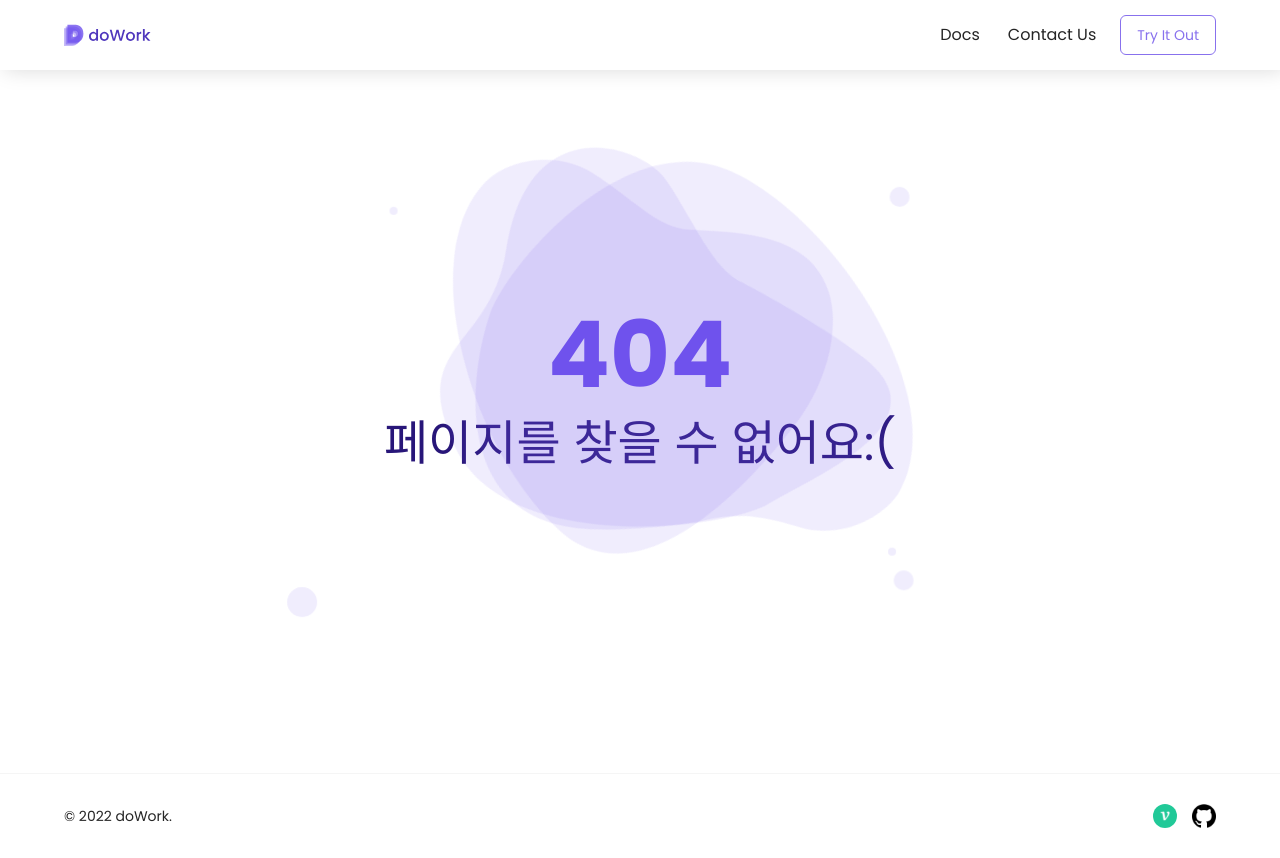
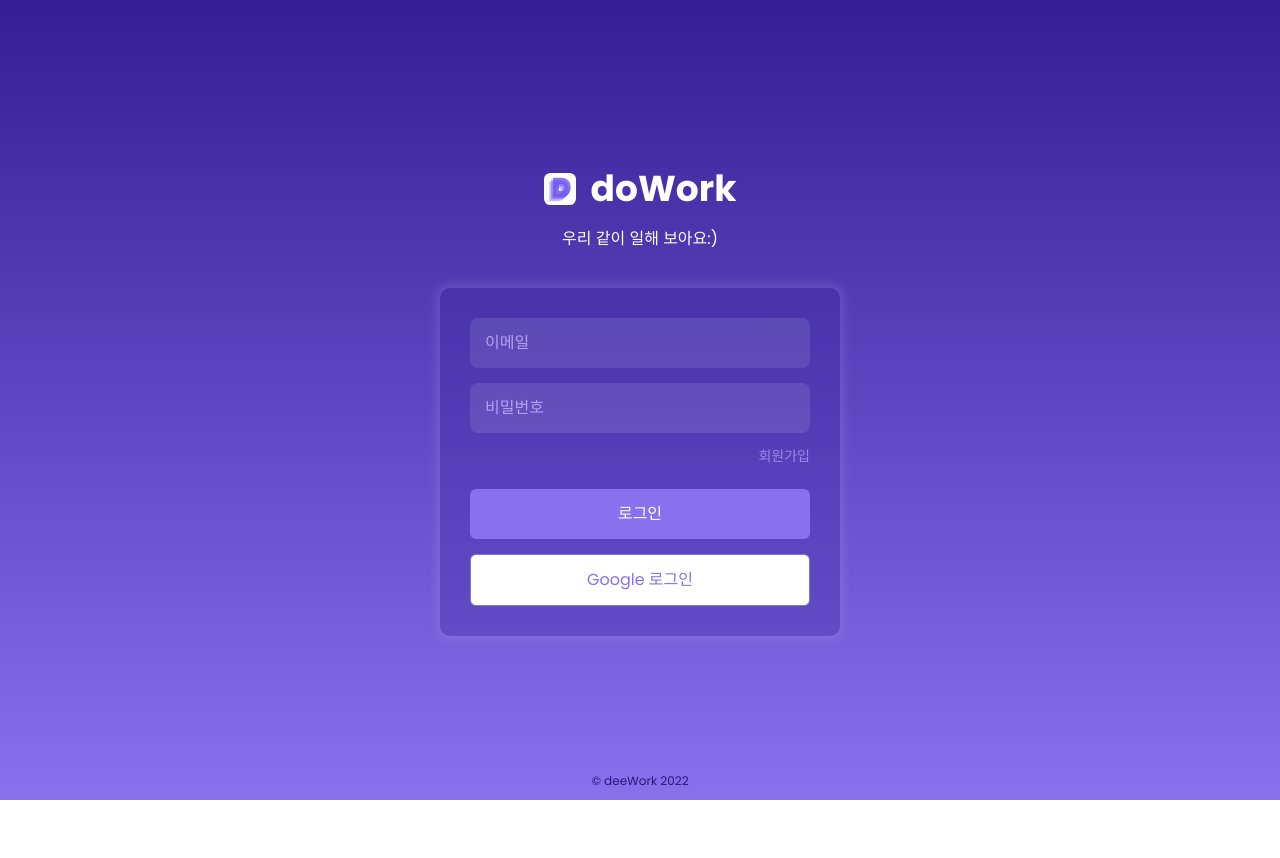
Before and after one commit to dee0518/NEXT_doWork, a Next.js app: page /login in a window 1280 px wide. Before the commit this address had no page. After the commit the page ends 800 px from the top, so only its background shows below. Built offline with nearby package versions, Linux system fonts and the light colour scheme.

Commit message:
:lipstick: Login UI 완료

```diff
--- /dev/null
+++ b/src/components/common/Button.tsx
@@ -0,0 +1,27 @@
+import styled from 'styled-components';
+
+type TProps = {
+  category?: string;
+  fontSize?: string;
+  lineheight?: string;
+};
+
+const Button = styled.button<TProps>`
+  width: 100%;
+  padding: 0 16px;
+  border: ${({ category, theme }) => (category === 'secondary' ? `1px solid ${theme.color_purple_50}` : 'none')};
+  border-radius: 6px;
+  font-size: ${({ fontSize }) => fontSize || '1.6rem'};
+  line-height: ${({ lineheight }) => lineheight || '50px'};
+  color: ${({ category, theme }) => (category === 'secondary' ? theme.color_purple_50 : theme.white)};
+  background: ${({ category, theme }) => {
+    if (category === 'cancel') return theme.color_gray_70;
+    if (category === 'disabeled') return theme.color_gray_90;
+    if (category === 'secondary') return theme.white;
+    return theme.color_purple_50;
+  }};
+  text-align: center;
+  text-transform: capitalize;
+`;
+
+export default Button;
--- /dev/null
+++ b/src/components/common/InputForm.tsx
@@ -0,0 +1,51 @@
+import styled from 'styled-components';
+
+type EventHandler = (e: any) => void;
+
+type TLabelProps = {
+  htmlFor: string;
+  [key: string]: string;
+};
+
+type TInputProps = {
+  id: string;
+  type: string;
+  [key: string]: string | boolean | EventHandler;
+};
+
+type TInputFormProps = {
+  label: TLabelProps;
+  input: TInputProps;
+};
+
+const InputForm = ({ label, input }: TInputFormProps) => {
+  const { htmlFor, ...labelProps } = label;
+  return (
+    <div>
+      <label htmlFor={htmlFor} {...labelProps} />
+      <Input {...input} />
+    </div>
+  );
+};
+
+export default InputForm;
+
+const Input = styled.input`
+  width: 100%;
+  padding: 13px;
+  border: 0;
+  border-radius: 4px;
+  background: ${({ theme }) => theme.color_gray_10};
+
+  input::placeholder {
+    color: ${({ theme }) => theme.color_gray_80};
+  }
+
+  input::-webkit-input-placeholder {
+    color: ${({ theme }) => theme.color_gray_80};
+  }
+
+  input:-ms-input-placeholder {
+    color: ${({ theme }) => theme.color_gray_80};
+  }
+`;
--- /dev/null
+++ b/src/pages/login.tsx
@@ -0,0 +1,185 @@
+import Link from 'next/link';
+import Image from 'next/image';
+import { useState } from 'react';
+import InputForm from 'components/Common/InputForm';
+import styled from 'styled-components';
+import { flexbox } from 'styles/mixin';
+import { mediaQuery768 } from 'styles/mediaQuery';
+import logo from 'images/common/logo.svg';
+import { SIGNUP } from 'constants/navigation';
+import Button from 'components/Common/Button';
+
+const Login = () => {
+  const [error, setError] = useState<string>('');
+  const [userInfo, setUserInfo] = useState({
+    email: '',
+    password: '',
+  });
+
+  const onChange = () => {};
+  const onSubmit = () => {};
+  const onClickAuth = () => {};
+
+  return (
+    <Container>
+      <H1>
+        <Logo src={logo} alt="do work" />
+        <Title aria-hidden="true">doWork</Title>
+      </H1>
+      <Message className={error ? 'error' : ''}>{error || '우리 같이 일해 보아요:)'}</Message>
+      <Inner>
+        <LoginForm className="login__form" onSubmit={onSubmit}>
+          <InputForm
+            input={{
+              id: 'email',
+              type: 'text',
+              name: 'email',
+              placeholder: '이메일',
+              value: userInfo.email,
+              onChange,
+            }}
+            label={{ htmlFor: 'email', className: 'blind', children: '이메일' }}
+          />
+          <InputForm
+            input={{
+              id: 'password',
+              type: 'password',
+              name: 'password',
+              placeholder: '비밀번호',
+              autoComplete: 'off',
+              value: userInfo.password,
+              onChange,
+            }}
+            label={{ htmlFor: 'password', className: 'blind', children: '비밀번호' }}
+          />
+          <SignUpLinkBtn href={SIGNUP}>회원가입</SignUpLinkBtn>
+          <Button type="submit" category="primary">
+            로그인
+          </Button>
+          <GoogleButton type="button" category="secondary" onClick={onClickAuth}>
+            Google 로그인
+          </GoogleButton>
+        </LoginForm>
+      </Inner>
+      <Copyright>&copy; deeWork {new Date().getFullYear()}</Copyright>
+    </Container>
+  );
+};
+
+export default Login;
+
+const Container = styled.div`
+  width: 100vw;
+  height: 100vh;
+  ${flexbox('column', 'nowrap', 'center', 'center')}
+  ${({ theme }) => `background: linear-gradient(to bottom, ${theme.color_purple_80}, ${theme.color_purple_50})`};
+`;
+
+const H1 = styled.h1`
+  ${flexbox('row', 'nowrap', 'normal', 'center')}
+  gap: 10px;
+  margin-bottom: 5px;
+
+  ${mediaQuery768} {
+    gap: 15px;
+    margin-bottom: 15px;
+  }
+`;
+
+const Logo = styled(Image)`
+  width: 28px;
+
+  ${mediaQuery768} {
+    width: 32px;
+  }
+`;
+
+const Title = styled.span`
+  font-size: 2.8rem;
+  color: ${({ theme }) => theme.white};
+
+  ${mediaQuery768} {
+    font-size: 3.6rem;
+  }
+`;
+
+const Message = styled.p`
+  margin-bottom: 25px;
+  color: ${({ theme }) => theme.white};
+  font-size: 1.6rem;
+
+  &.error {
+    color: ${({ theme }) => theme.point_orange};
+  }
+
+  ${mediaQuery768} {
+    margin-bottom: 40px;
+  }
+`;
+
+const Inner = styled.div`
+  max-width: 400px;
+  width: 90%;
+  padding: 24px;
+  border-radius: 10px;
+  background-color: rgba(51, 30, 148, 0.3);
+  box-shadow: ${({ theme }) => theme.color_purple_shadow};
+
+  ${mediaQuery768} {
+    padding: 30px;
+  }
+`;
+
+const LoginForm = styled.form`
+  text-align: right;
+
+  div {
+    margin-bottom: 15px;
+  }
+
+  label {
+    display: none;
+  }
+
+  input {
+    height: 50px;
+    padding: 15px;
+    border-radius: 8px;
+    background: rgba(255, 255, 255, 0.1);
+    font-size: 1.6rem;
+    line-height: 1.5;
+    color: $color-white;
+
+    &::placeholder {
+      color: ${({ theme }) => theme.color_purple_30};
+    }
+
+    &::-webkit-input-placeholder {
+      color: ${({ theme }) => theme.color_purple_30};
+    }
+
+    &:-ms-input-placeholder {
+      color: ${({ theme }) => theme.color_purple_30};
+    }
+  }
+`;
+
+const SignUpLinkBtn = styled(Link)`
+  display: inline-block;
+  margin-bottom: 25px;
+  font-size: 1.4rem;
+  color: ${({ theme }) => theme.color_purple_40};
+`;
+
+const GoogleButton = styled(Button)`
+  margin-top: 15px;
+`;
+
+const Copyright = styled.p`
+  position: absolute;
+  bottom: 10px;
+  color: ${({ theme }) => theme.color_purple_90};
+  font-size: 1.2rem;
+  line-height: 1.5;
+  font-weight: 300;
+`;
```
